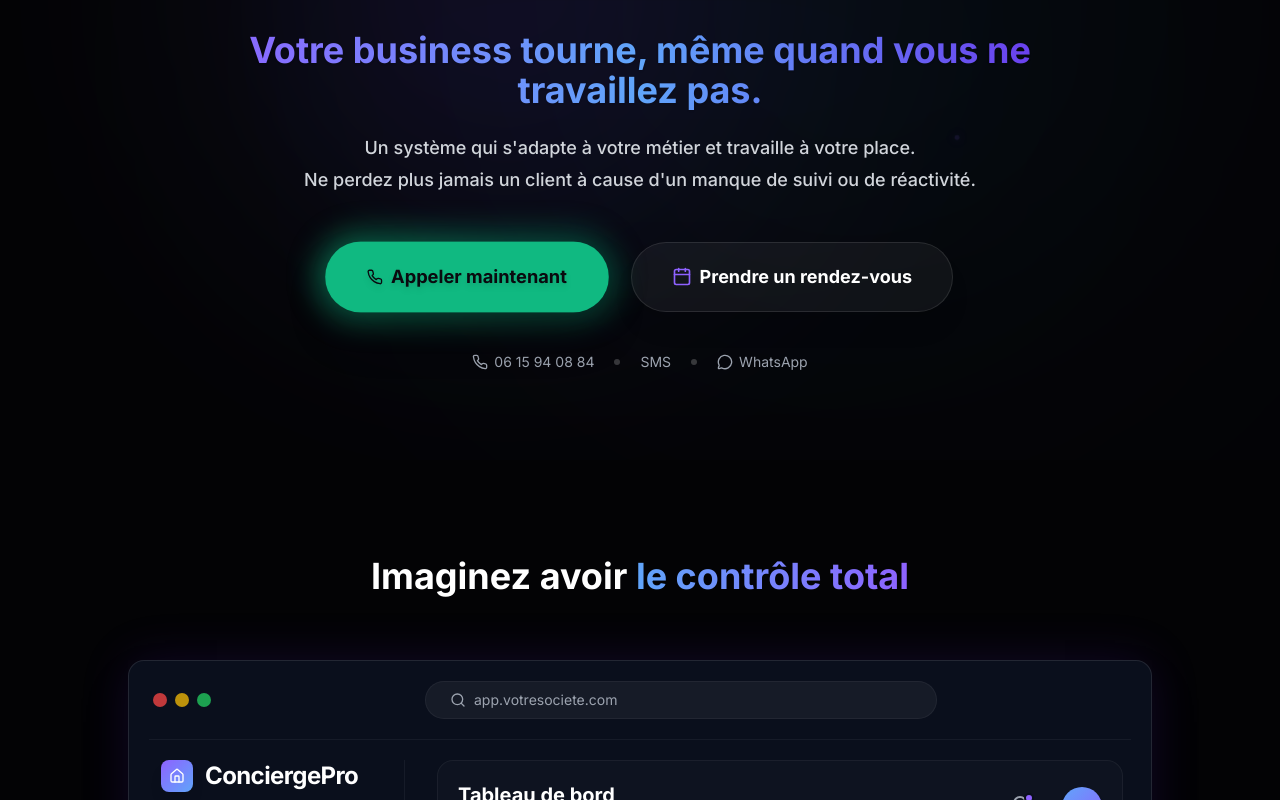
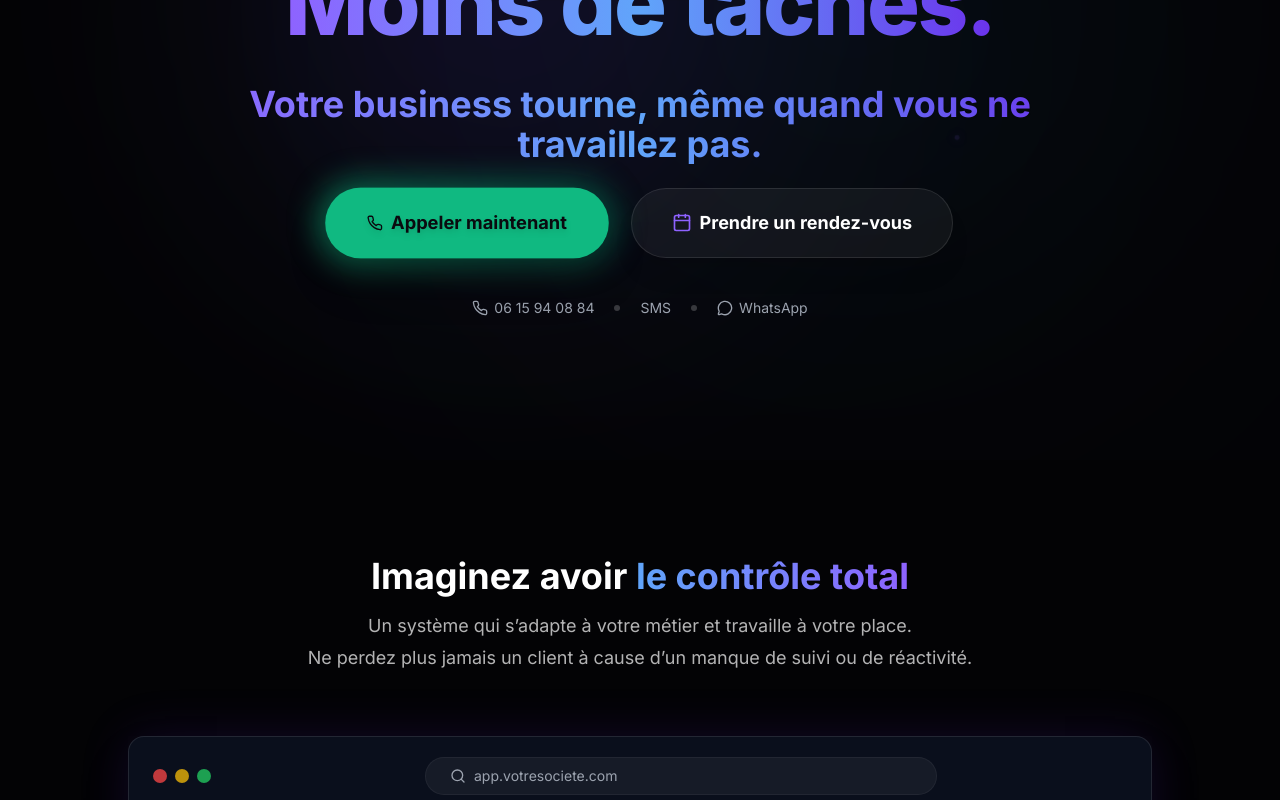
Before and after one commit to DigitalPulseAgency/SITE-AGENCE, a React (Vite) app: page / in a window 1280 px wide. Shown: the part 340-1140 px from the top of the page. Built offline with nearby package versions, Linux system fonts and the light colour scheme.

Commit message:
feat: switch cta to calendly, remove all references to trial, and move hero text to dashboard section

```diff
--- a/src/components/sections/FaqSection.jsx
+++ b/src/components/sections/FaqSection.jsx
@@ -15,7 +15,7 @@ export function FaqSection() {
     },
     {
       q: "Quels sont les risques ?",
-      a: "Le vrai risque aujourd'hui, c'est de ne rien changer.\n\nContinuer à perdre du temps sur des tâches répétitives, manquer des opportunités et gérer seul des choses qui peuvent être automatisées.\n\nVous avez la possibilité de déléguer intelligemment à un système conçu pour ça.\n\nEt surtout, vous bénéficiez de 7 jours d'essai gratuit : vous testez, vous voyez les résultats, et vous décidez ensuite."
+      a: "Le vrai risque aujourd'hui, c'est de ne rien changer.\n\nContinuer à perdre du temps sur des tâches répétitives, manquer des opportunités et gérer seul des choses qui peuvent être automatisées.\n\nVous avez la possibilité de déléguer intelligemment à un système conçu pour ça."
     }
   ];
 
--- a/src/components/sections/Hero.jsx
+++ b/src/components/sections/Hero.jsx
@@ -60,14 +60,6 @@ export function Hero() {
 
           <motion.div
             variants={itemVariants}
-            className="text-base md:text-lg text-gray-300 mb-12 max-w-2xl mx-auto font-medium leading-relaxed flex flex-col gap-1"
-          >
-            <p>Un système qui s'adapte à votre métier et travaille à votre place.</p>
-            <p>Ne perdez plus jamais un client à cause d'un manque de suivi ou de réactivité.</p>
-          </motion.div>
-
-          <motion.div
-            variants={itemVariants}
             className="flex flex-col sm:flex-row items-center justify-center gap-6"
           >
             {/* Primary animated CTA Container */}
@@ -109,7 +101,9 @@ export function Hero() {
               className="w-full sm:w-auto"
             >
               <a
-                href="#call-com-placeholder"
+                href="https://calendly.com/digitalpulse-agency/30min"
+                target="_blank"
+                rel="noopener noreferrer"
                 className="flex items-center justify-center w-full sm:w-auto px-10 py-5 text-lg font-bold text-white bg-white/5 border border-white/10 rounded-[40px] hover:bg-white/10 hover:border-white/20 transition-all duration-300 shadow-xl"
               >
                 <Calendar className="w-5 h-5 mr-2 text-primary-light" />
--- a/src/components/sections/MockupSection.jsx
+++ b/src/components/sections/MockupSection.jsx
@@ -42,6 +42,16 @@ export function MockupSection() {
           >
             Imaginez avoir <span className="text-transparent bg-clip-text bg-gradient-to-r from-secondary-light to-primary-light">le contrôle total</span>
           </motion.h2>
+          <motion.div
+            initial={{ opacity: 0, y: 20 }}
+            whileInView={{ opacity: 1, y: 0 }}
+            viewport={{ once: true }}
+            transition={{ delay: 0.1 }}
+            className="text-center text-white/70 text-base md:text-lg max-w-2xl mx-auto flex flex-col gap-1"
+          >
+            <p>Un système qui s’adapte à votre métier et travaille à votre place.</p>
+            <p>Ne perdez plus jamais un client à cause d’un manque de suivi ou de réactivité.</p>
+          </motion.div>
 
         </div>
 
--- a/src/components/sections/PricingSection.jsx
+++ b/src/components/sections/PricingSection.jsx
@@ -60,12 +60,7 @@ export function PricingSection() {
               "Automatisation des actions",
               "Meilleure organisation"
             ]}
-          >
-            <a href="#contact" className="mt-auto flex items-center justify-center w-full px-5 py-3 bg-accent/90 hover:bg-accent text-surface text-sm font-bold rounded-lg transition-all duration-300 shadow-[0_0_15px_rgba(16,185,129,0.3)] hover:scale-105">
-              Demander un essai
-            </a>
-          </PricingCard>
-
+          />
           {/* Visibilité (Droite / Dominante Violette) */}
           <PricingCard
             variants={itemVariants}
@@ -83,36 +78,6 @@ export function PricingSection() {
           />
         </motion.div>
 
-        {/* 7 Jours d'Essai Gratuit Block (Moved outside and styled as premium floating banner) */}
-        <motion.div
-           initial={{ opacity: 0, y: 30 }}
-           whileInView={{ opacity: 1, y: 0 }}
-           viewport={{ once: true }}
-           transition={{ duration: 0.6, delay: 0.4 }}
-           className="mt-12 max-w-4xl mx-auto p-6 md:p-8 rounded-2xl glass-card bg-gradient-to-br from-accent/5 to-primary/5 border border-white/10 relative overflow-hidden group flex flex-col md:flex-row items-center gap-8 justify-between shadow-2xl"
-        >
-           <div className="absolute top-0 right-0 w-64 h-64 bg-accent/10 rounded-full blur-[60px] pointer-events-none transition-colors duration-500 group-hover:bg-primary/10"></div>
-
-           <div className="flex-1 relative z-10 text-center md:text-left">
-              <h3 className="text-2xl font-bold text-accent mb-2">7 jours d'essai gratuit</h3>
-              <p className="text-gray-300 font-medium text-sm">Vous testez le système. Vous voyez les résultats. Vous décidez.</p>
-           </div>
-
-           <ul className="text-sm text-gray-300 space-y-3 font-medium relative z-10 flex-1">
-              <li className="flex items-center gap-3">
-                 <div className="w-1.5 h-1.5 rounded-full bg-accent shrink-0"></div>
-                 Aucun engagement
-              </li>
-              <li className="flex items-center gap-3">
-                 <div className="w-1.5 h-1.5 rounded-full bg-accent shrink-0"></div>
-                 Test complet en conditions réelles
-              </li>
-              <li className="flex items-center gap-3">
-                 <div className="w-1.5 h-1.5 rounded-full bg-accent shrink-0"></div>
-                 Facturation uniquement aux résultats
-              </li>
-           </ul>
-        </motion.div>
 
       </div>
     </section>
```
